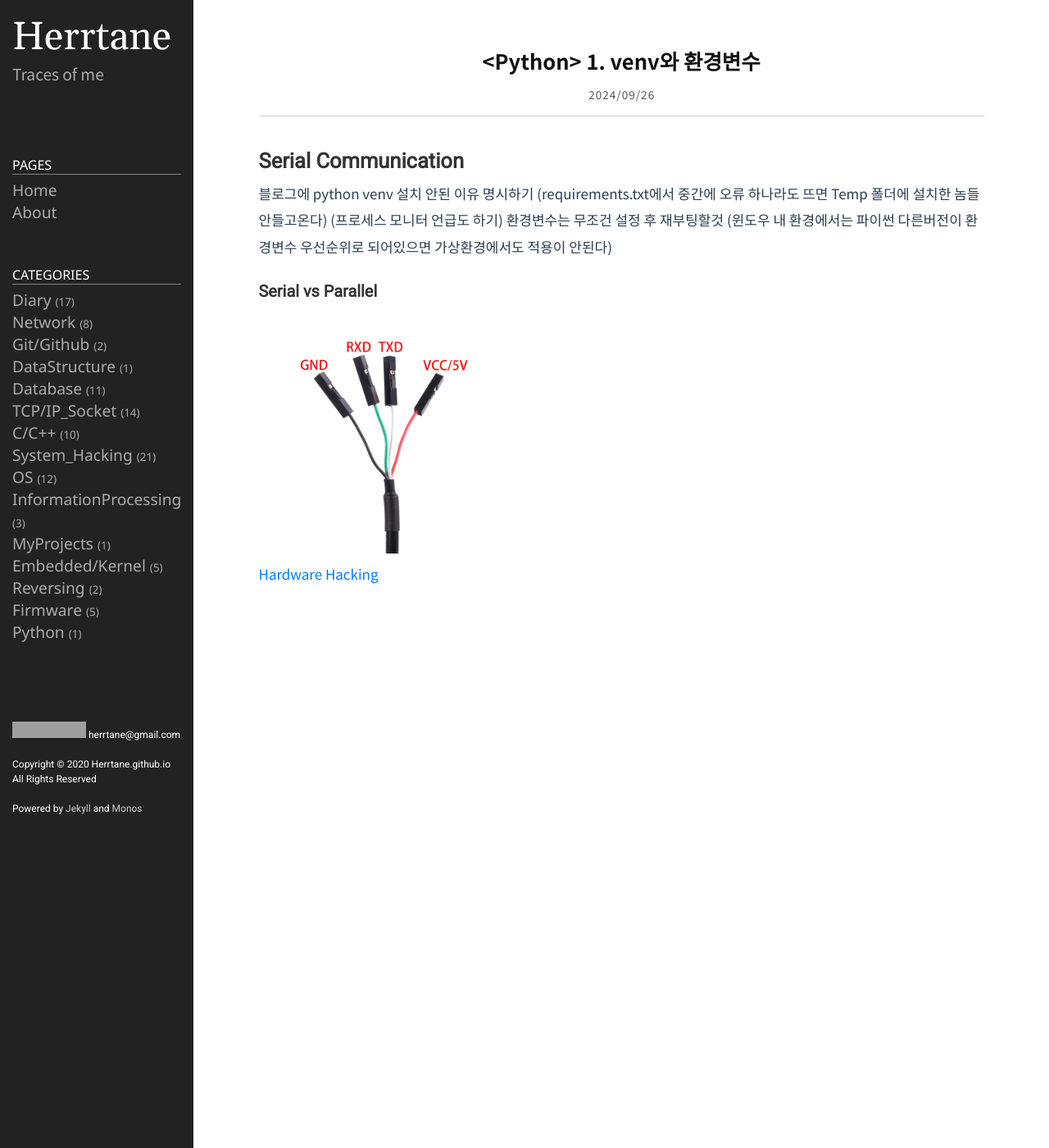
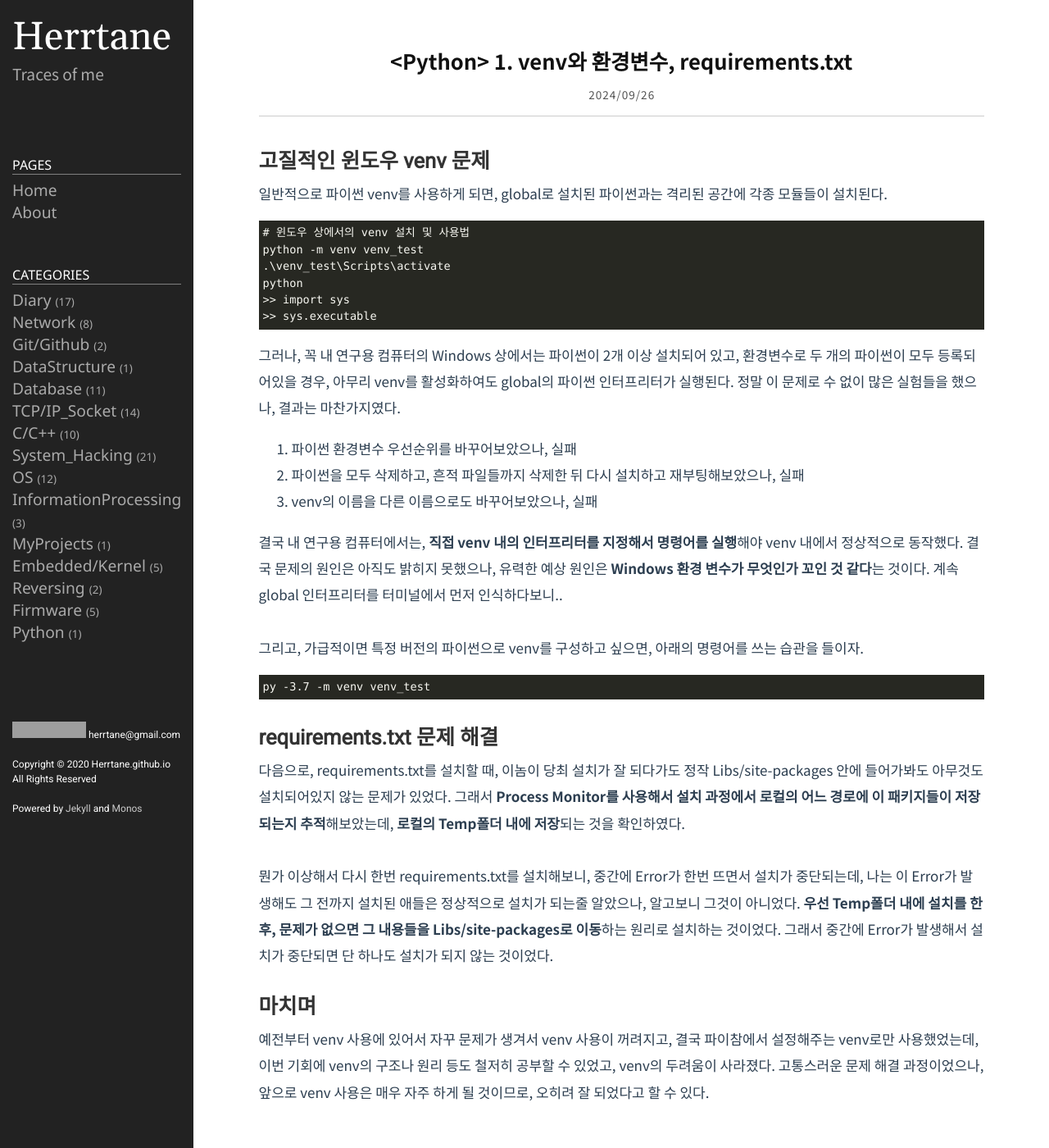
Before and after one commit to Herrtane/Herrtane.github.io, a Jekyll site: the page built from _posts/Python/2024-09-26-python-venv.markdown, in a window 1280 px wide and 1400 px high. Shown: the whole window at 82% size. Built offline with Jekyll 4.4.1, drawn with Linux system fonts in a browser that asks for light colours; comment, search, counter and statistics services are not loaded; grey boxes are pictures that could not be loaded.

Commit message:
Post python

````diff
--- a/_posts/Python/2024-09-26-python-venv.markdown
+++ b/_posts/Python/2024-09-26-python-venv.markdown
@@ -1,22 +1,48 @@
 ---
 layout: post
-title: <Python> 1. venv와 환경변수
+title: <Python> 1. venv와 환경변수, requirements.txt
 date: 2024-09-26 12:31:23 +0900
 category: Python
 comments: true
 ---
 
-## Serial Communication
+## 고질적인 윈도우 venv 문제
 
-블로그에 python venv 설치 안된 이유 명시하기
-(requirements.txt에서 중간에 오류 하나라도 뜨면 Temp 폴더에 설치한 놈들 안들고온다)
-(프로세스 모니터 언급도 하기)
-환경변수는 무조건 설정 후 재부팅할것
-(윈도우 내 환경에서는 파이썬 다른버전이 환경변수 우선순위로 되어있으면 가상환경에서도 적용이 안된다)
+일반적으로 파이썬 venv를 사용하게 되면, global로 설치된 파이썬과는 격리된 공간에 각종 모듈들이 설치된다.
 
+```
+# 윈도우 상에서의 venv 설치 및 사용법
+python -m venv venv_test
+.\venv_test\Scripts\activate
+python
+>> import sys
+>> sys.executable
+```
 
-### Serial vs Parallel
+그러나, 꼭 내 연구용 컴퓨터의 Windows 상에서는 파이썬이 2개 이상 설치되어 있고, 환경변수로 두 개의 파이썬이 모두 등록되어있을 경우, 아무리 venv를 활성화하여도 global의 파이썬 인터프리터가 실행된다. 정말 이 문제로 수 없이 많은 실험들을 했으나, 결과는 마찬가지였다.
 
-![usb_to_ttl]({{site.url}}/img/usb_to_ttl_cable.jpg){: width="300" height="300"}
+1. 파이썬 환경변수 우선순위를 바꾸어보았으나, 실패
+2. 파이썬을 모두 삭제하고, 흔적 파일들까지 삭제한 뒤 다시 설치하고 재부팅해보았으나, 실패
+3. venv의 이름을 다른 이름으로도 바꾸어보았으나, 실패
 
-[Hardware Hacking](https://www.tarlogic.com/blog/hardware-hacking-chip-off-for-beginners/)
+결국 내 연구용 컴퓨터에서는, **직접 venv 내의 인터프리터를 지정해서 명령어를 실행**해야 venv 내에서 정상적으로 동작했다. 결국 문제의 원인은 아직도 밝히지 못했으나, 유력한 예상 원인은 **Windows 환경 변수가 무엇인가 꼬인 것 같다**는 것이다. 계속 global 인터프리터를 터미널에서 먼저 인식하다보니..
+
+<br/>
+
+그리고, 가급적이면 특정 버전의 파이썬으로 venv를 구성하고 싶으면, 아래의 명령어를 쓰는 습관을 들이자.
+
+```
+py -3.7 -m venv venv_test
+```
+
+## requirements.txt 문제 해결
+
+다음으로, requirements.txt를 설치할 때, 이놈이 당최 설치가 잘 되다가도 정작 Libs/site-packages 안에 들어가봐도 아무것도 설치되어있지 않는 문제가 있었다. 그래서 **Process Monitor를 사용해서 설치 과정에서 로컬의 어느 경로에 이 패키지들이 저장되는지 추적**해보았는데, **로컬의 Temp폴더 내에 저장**되는 것을 확인하였다.
+
+<br/>
+
+뭔가 이상해서 다시 한번 requirements.txt를 설치해보니, 중간에 Error가 한번 뜨면서 설치가 중단되는데, 나는 이 Error가 발생해도 그 전까지 설치된 애들은 정상적으로 설치가 되는줄 알았으나, 알고보니 그것이 아니었다. **우선 Temp폴더 내에 설치를 한 후, 문제가 없으면 그 내용들을 Libs/site-packages로 이동**하는 원리로 설치하는 것이었다. 그래서 중간에 Error가 발생해서 설치가 중단되면 단 하나도 설치가 되지 않는 것이었다.
+
+## 마치며
+
+예전부터 venv 사용에 있어서 자꾸 문제가 생겨서 venv 사용이 꺼려지고, 결국 파이참에서 설정해주는 venv로만 사용했었는데, 이번 기회에 venv의 구조나 원리 등도 철저히 공부할 수 있었고, venv의 두려움이 사라졌다. 고통스러운 문제 해결 과정이었으나, 앞으로 venv 사용은 매우 자주 하게 될 것이므로, 오히려 잘 되었다고 할 수 있다.
````
